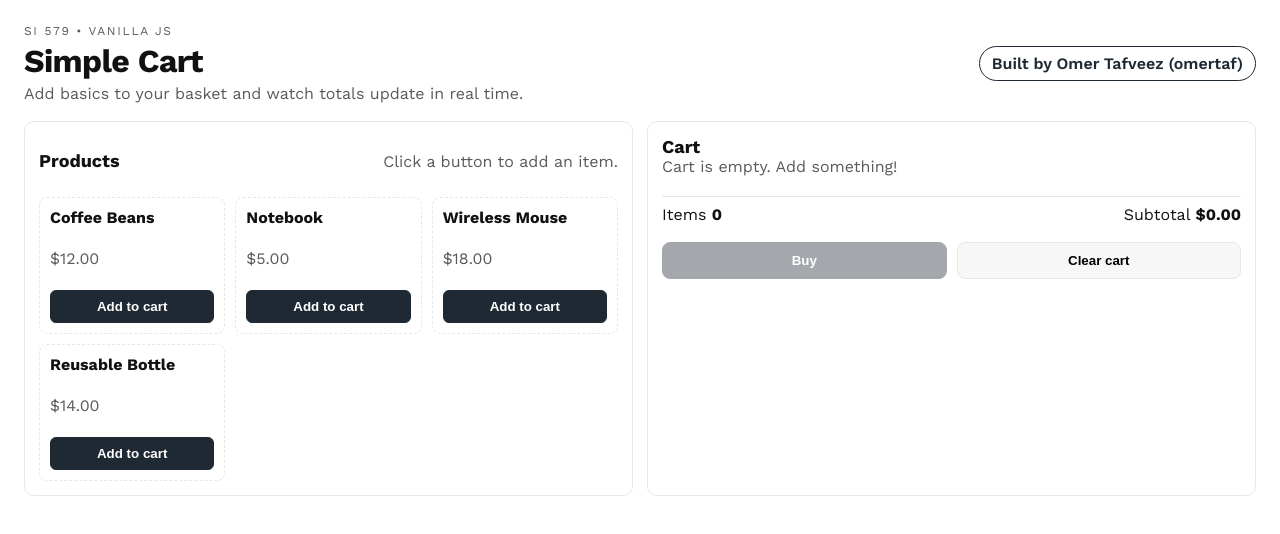
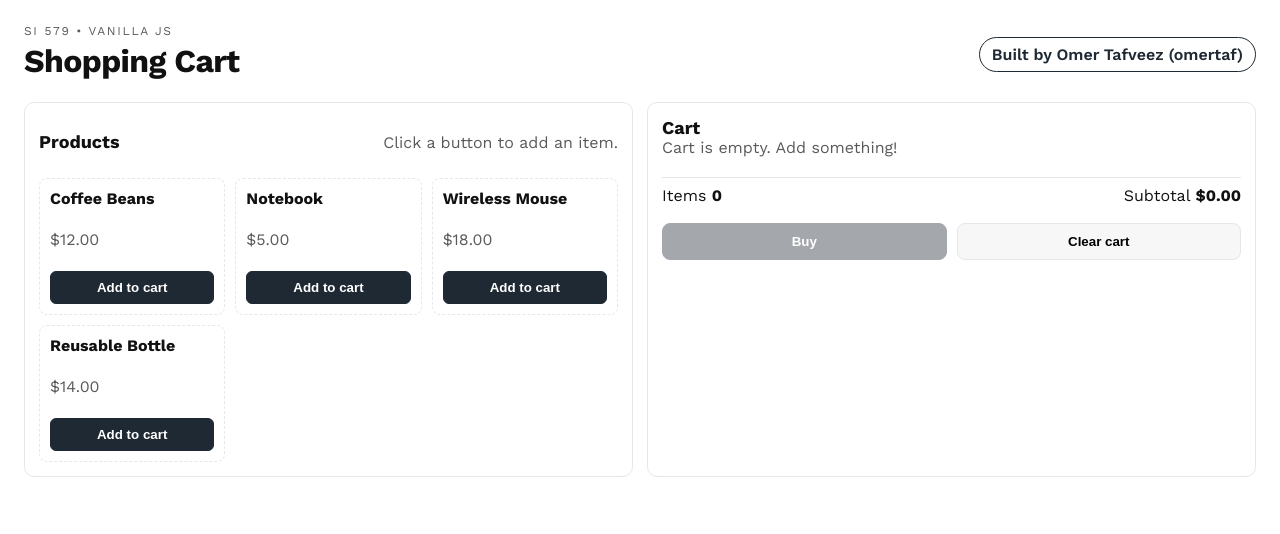
Before and after one commit to omertafveez-2001/Shopping-Cart-VanillaJS, a plain HTML site: page index.html in a window 1280 px wide. Drawn offline with nearby package versions, Linux system fonts and the light colour scheme.

Commit message:
made changes to the title

```diff
--- a/index.html
+++ b/index.html
@@ -3,15 +3,14 @@
   <head>
     <meta charset="UTF-8" />
     <meta name="viewport" content="width=device-width, initial-scale=1.0" />
-    <title>Simple Cart | Vanilla JS</title>
+    <title>Shopping Cart | Vanilla JS</title>
     <link rel="stylesheet" href="styles.css" />
   </head>
   <body>
     <header class="page-header">
       <div>
         <p class="eyebrow">SI 579 • Vanilla JS</p>
-        <h1>Simple Cart</h1>
-        <p class="lede">Add basics to your basket and watch totals update in real time.</p>
+        <h1>Shopping Cart</h1>
       </div>
       <div class="badge">Built by Omer Tafveez (omertaf)</div>
     </header>
```
